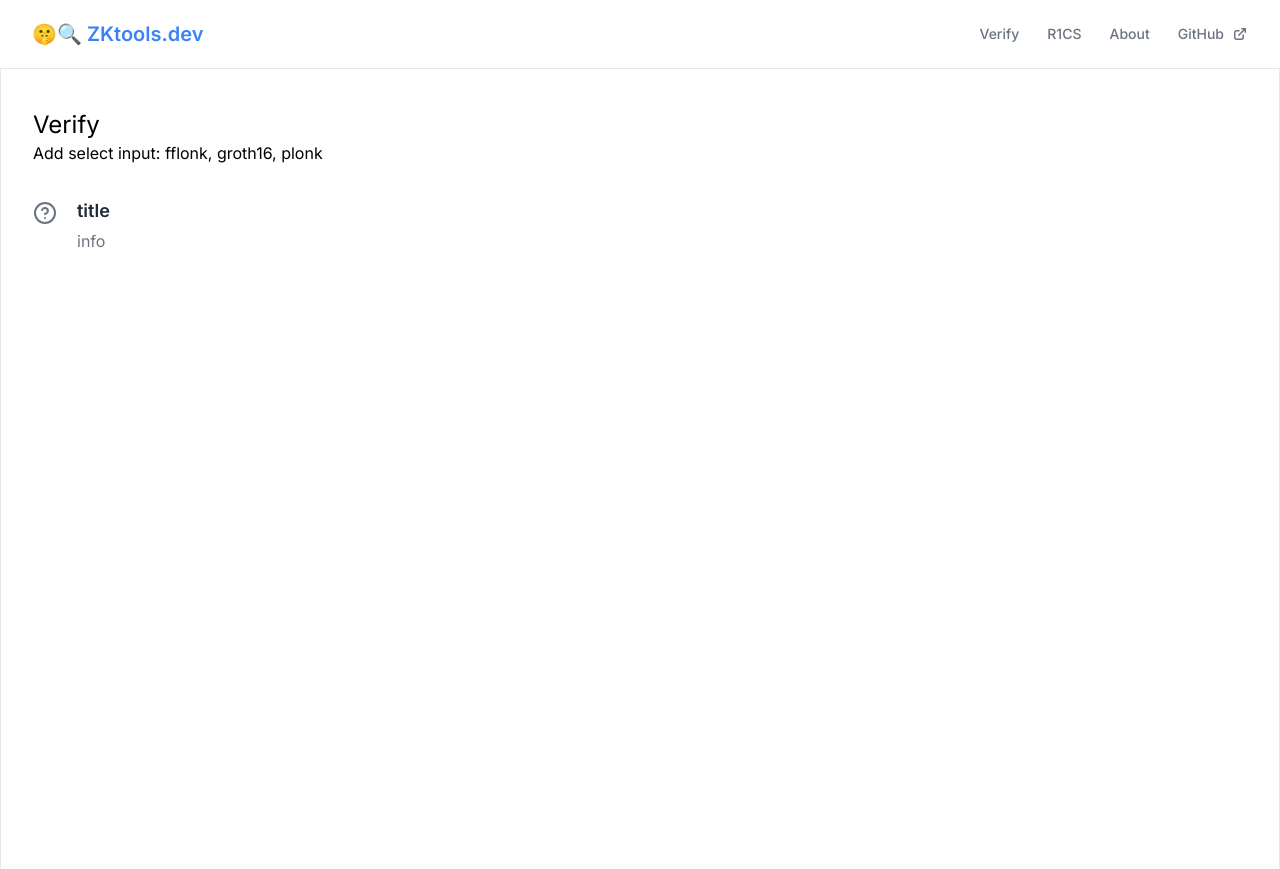
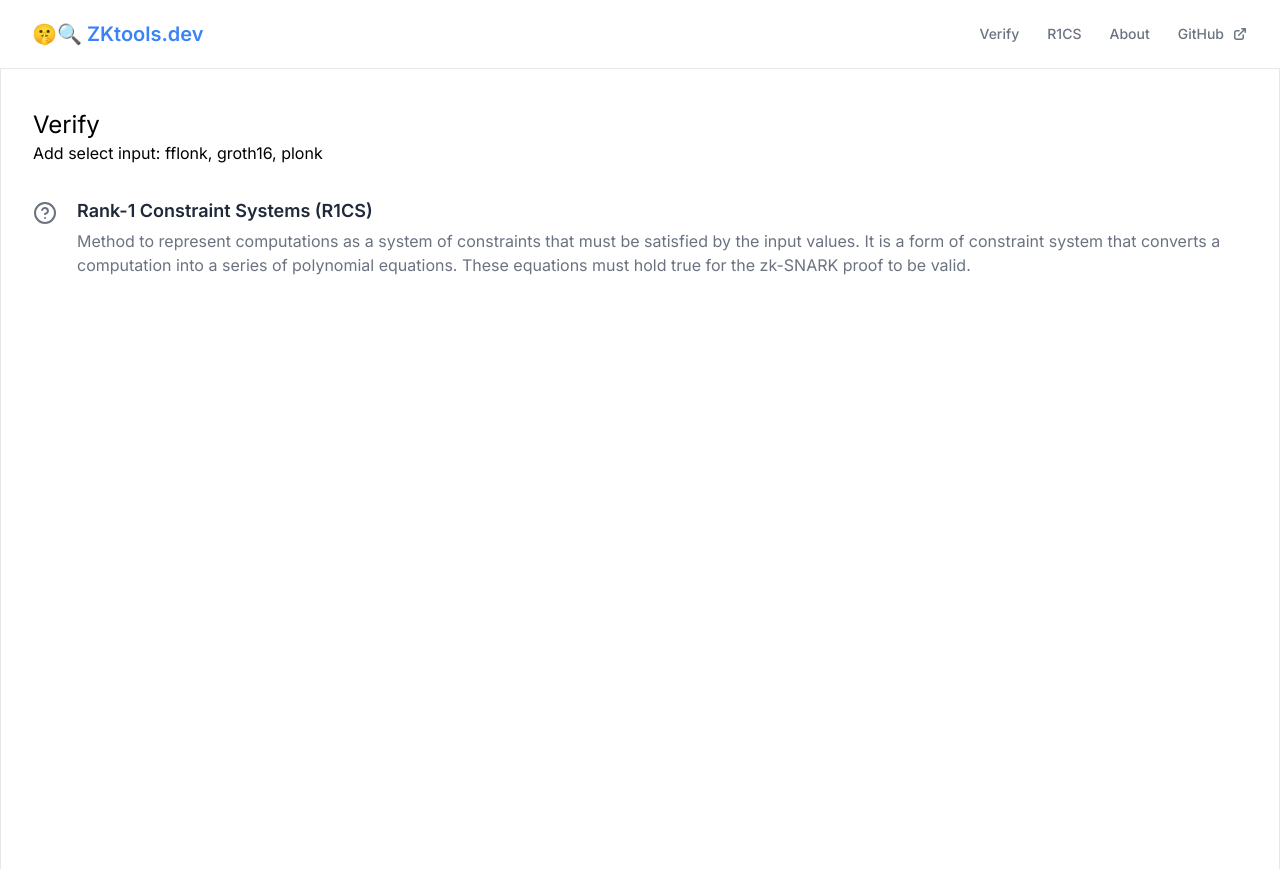
Before and after one commit to Hugoo/zktools.dev, a Next.js app: page /verify in a window 1280 px wide. Built offline with nearby package versions, Linux system fonts and the light colour scheme.

Commit message:
Add Title and Info to R1CS

```diff
--- a/src/components/InfoBox/InfoBox.tsx
+++ b/src/components/InfoBox/InfoBox.tsx
@@ -20,8 +20,8 @@ const InfoBox: React.FC = () => {
         </svg>
 
         <div>
-          <h3 className="md:text-lg font-semibold text-gray-800">title</h3>
-          <p className="mt-1 text-gray-500">info</p>
+          <h3 className="md:text-lg font-semibold text-gray-800">Rank-1 Constraint Systems (R1CS)</h3>
+          <p className="mt-1 text-gray-500"> Method to represent computations as a system of constraints that must be satisfied by the input values. It is a form of constraint system that converts a computation into a series of polynomial equations. These equations must hold true for the zk-SNARK proof to be valid. </p>
         </div>
       </div>
     </div>
```
